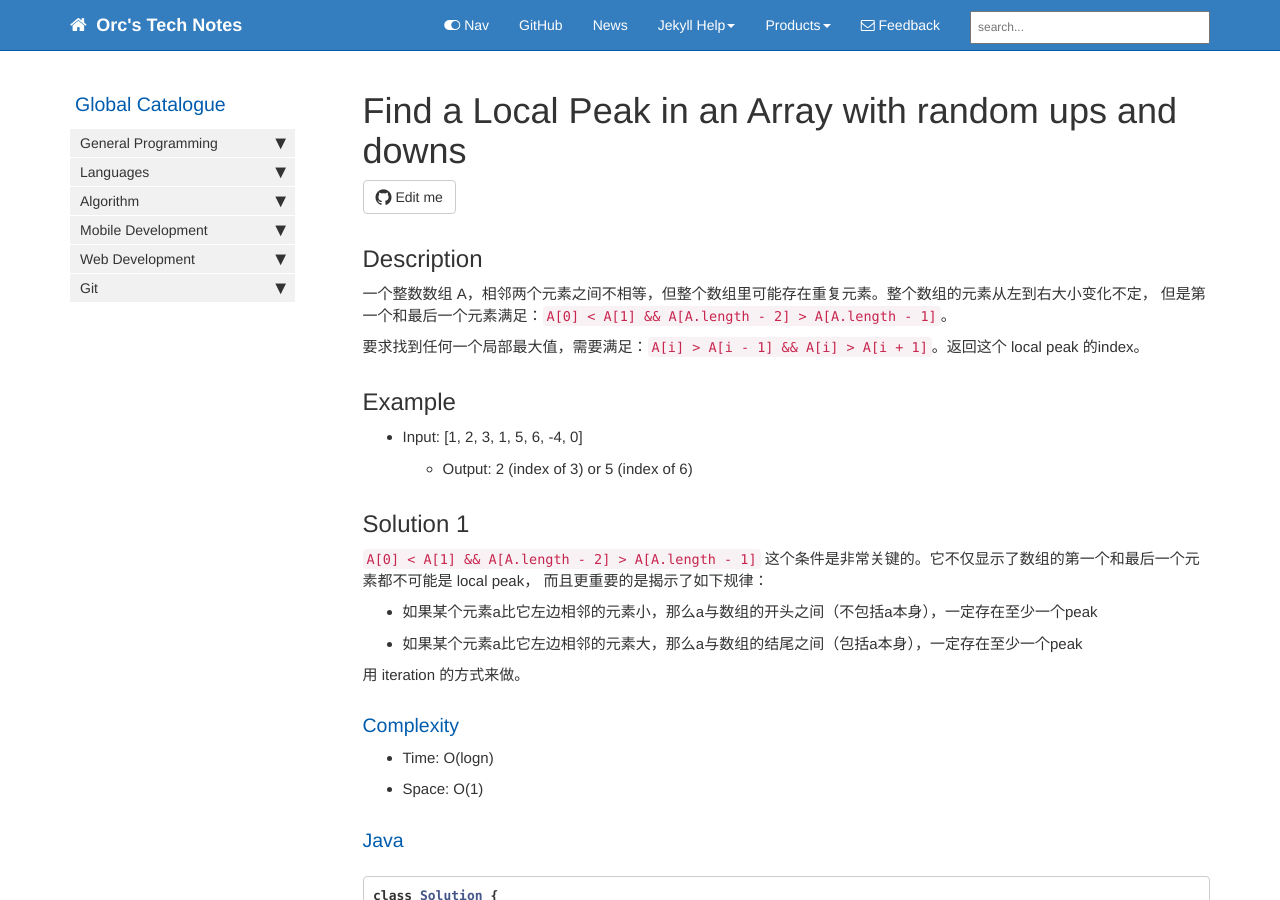
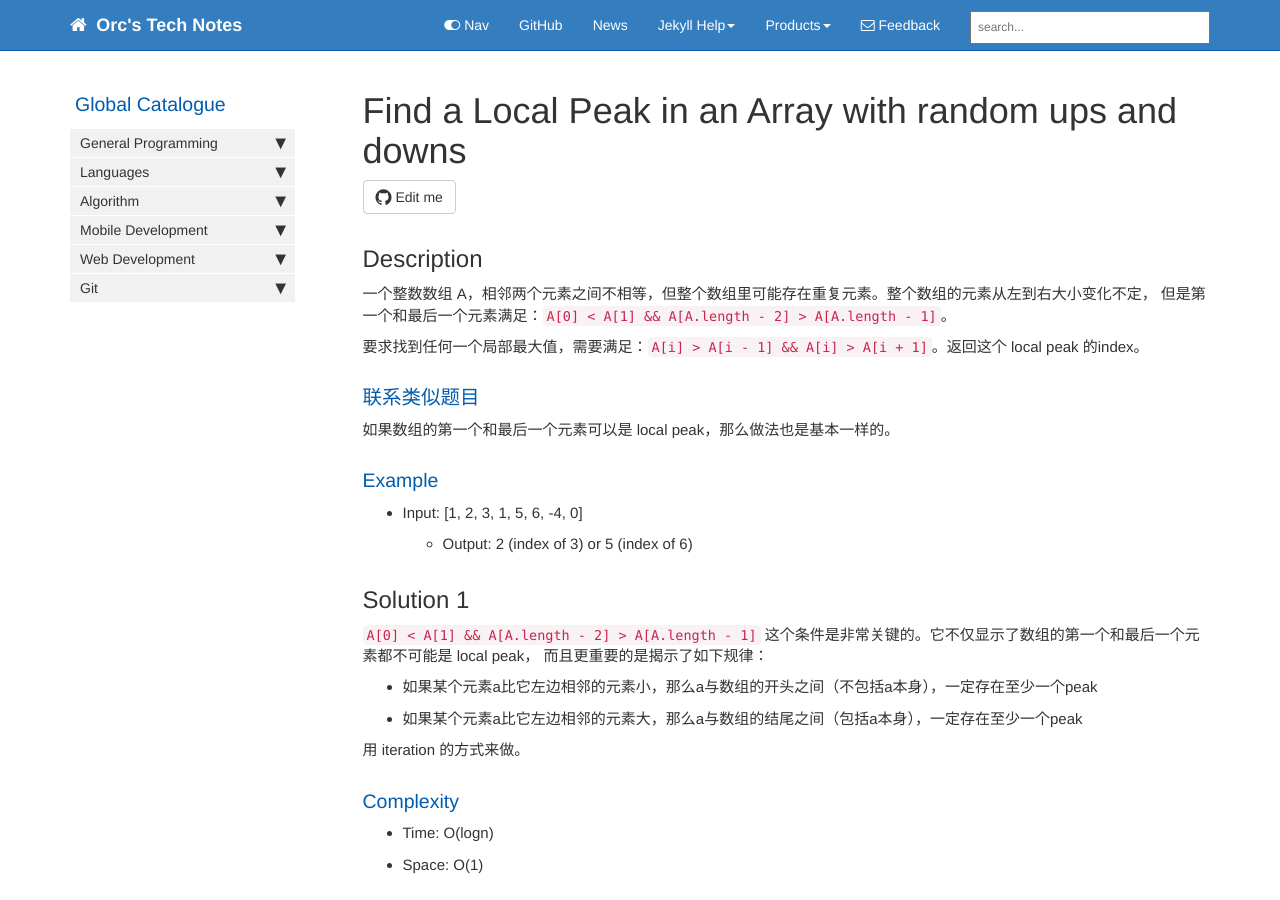
Before and after one commit to HungryOrc/hungryorc.github.io, a Jekyll site: the page built from pages/algorithm/algorithm_find_peak_in_array_local.md, in a window 1280 px wide and 900 px high. Built offline with Jekyll 4.4.1, drawn with Linux system fonts in a browser that asks for light colours; nearby versions of some CDN libraries; comment, search, counter and statistics services are not loaded.

Commit message:
Update algorithm_find_peak_in_array_local.md

```diff
--- a/pages/algorithm/algorithm_find_peak_in_array_local.md
+++ b/pages/algorithm/algorithm_find_peak_in_array_local.md
@@ -15,7 +15,10 @@ toc: false
 
 要求找到任何一个局部最大值，需要满足：`A[i] > A[i - 1] && A[i] > A[i + 1]`。返回这个 local peak 的index。
 
-## Example
+### 联系类似题目
+如果数组的第一个和最后一个元素可以是 local peak，那么做法也是基本一样的。
+
+### Example
 * Input: [1, 2, 3, 1, 5, 6, -4, 0]
   * Output: 2 (index of 3) or 5 (index of 6)
 
```
